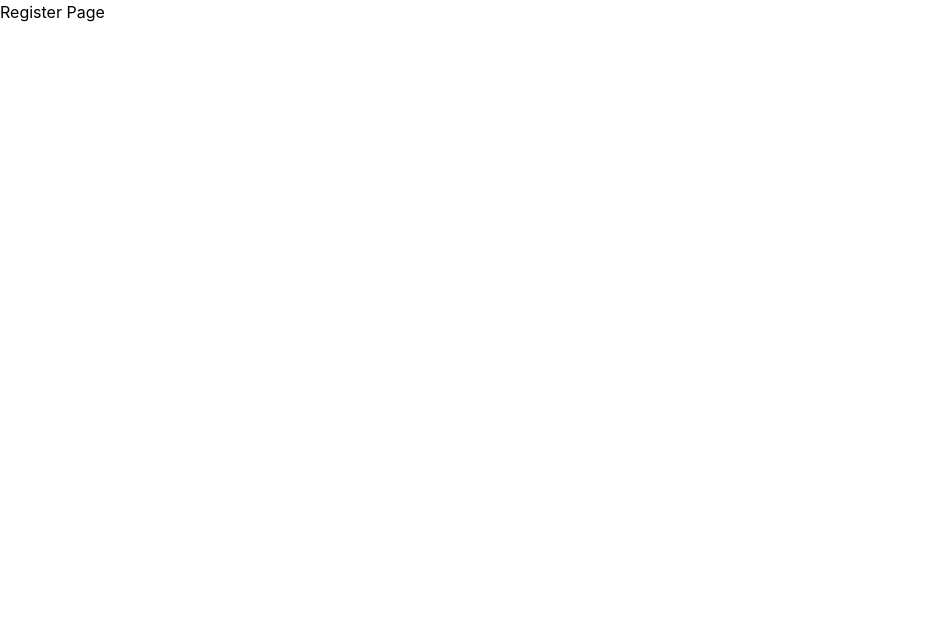
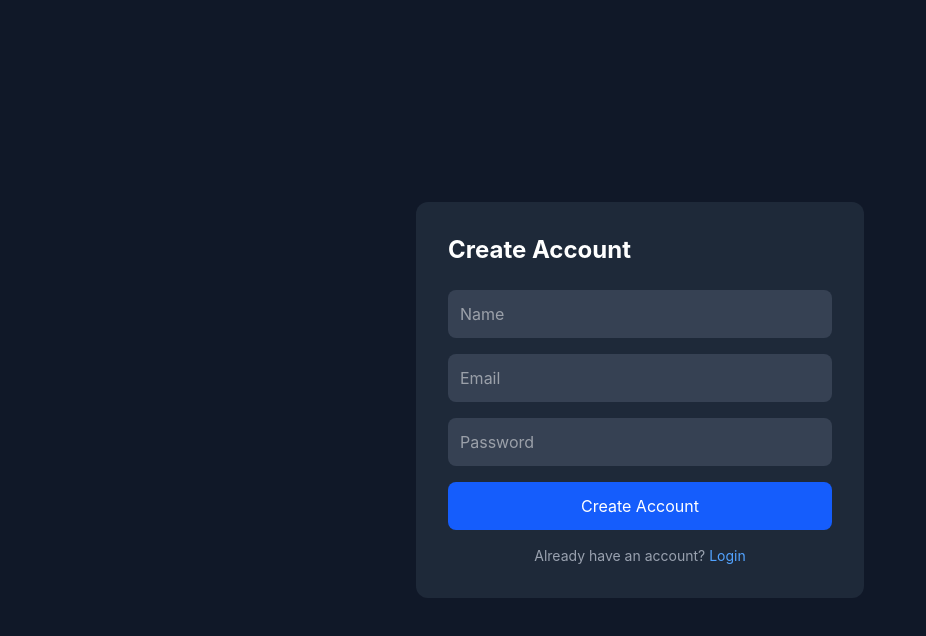
Before and after one commit to shreyasavant11-a11y/SpendInsight, a React app in the folder frontend/: page /register in a window 1280 px wide. Shown: the top 636 px of the page, without its empty margins (0-926 px from the left). Built offline with nearby package versions, Linux system fonts and the light colour scheme; the HTML template or start-up script is replaced by a standard one.

Commit message:
login and register pages completed

```diff
--- a/frontend/src/pages/Login.jsx
+++ b/frontend/src/pages/Login.jsx
@@ -1,2 +1,75 @@
-const Login = () => <div>Login Page</div>;
+import { useState } from 'react';
+import { useNavigate, Link } from 'react-router-dom';
+import { useAuth } from '../context/AuthContext';
+import API from '../api/axios';
+
+const Login = () => {
+  const [email, setEmail] = useState('');
+  const [password, setPassword] = useState('');
+  const [error, setError] = useState('');
+  const [loading, setLoading] = useState(false);
+
+  const { login } = useAuth();
+  const navigate = useNavigate();
+
+  const handleLogin = async (e) => {
+    e.preventDefault();
+
+    if (!email || !password) {
+      setError('All fields are required');
+      return;
+    }
+
+    setLoading(true);
+    try {
+      const response = await API.post('/auth/login', { email, password });
+      login(response.data);
+      navigate('/dashboard');
+    } catch (err) {
+      setError(err.response?.data?.error || 'Something went wrong');
+    } finally {
+      setLoading(false);
+    }
+  };
+
+  return (
+    <div className="min-h-screen bg-gray-900 flex items-center justify-center">
+      <div className="bg-gray-800 rounded-xl p-8 w-full max-w-md">
+        <h2 className="text-white text-2xl font-bold mb-6">Login</h2>
+
+        {error && <p className="text-red-400 text-sm mb-4">{error}</p>}
+
+        <input
+          type="email"
+          placeholder="Email"
+          value={email}
+          onChange={(e) => setEmail(e.target.value)}
+          className="w-full bg-gray-700 text-white rounded-lg p-3 mb-4"
+        />
+        <input
+          type="password"
+          placeholder="Password"
+          value={password}
+          onChange={(e) => setPassword(e.target.value)}
+          className="w-full bg-gray-700 text-white rounded-lg p-3 mb-4"
+        />
+        <button
+          onClick={handleLogin}
+          disabled={loading}
+          className="w-full bg-blue-600 hover:bg-blue-700 text-white rounded-lg p-3 mb-4"
+        >
+          {loading ? 'Logging in...' : 'Login'}
+        </button>
+
+        <p className="text-gray-400 text-sm text-center">
+          Don't have an account?{' '}
+          <Link to="/register" className="text-blue-400 hover:underline">
+            Register
+          </Link>
+        </p>
+      </div>
+    </div>
+  );
+};
+
 export default Login;
--- a/frontend/src/pages/Register.jsx
+++ b/frontend/src/pages/Register.jsx
@@ -1,2 +1,98 @@
-const Register = () => <div>Register Page</div>;
+import { useState } from 'react';
+import { useNavigate, Link } from 'react-router-dom';
+import API from '../api/axios';
+
+const Register = () => {
+  const [name, setName] = useState('');
+  const [email, setEmail] = useState('');
+  const [password, setPassword] = useState('');
+  const [error, setError] = useState('');
+  const [success, setSuccess] = useState('');
+  const [loading, setLoading] = useState(false);
+
+  const navigate = useNavigate();
+
+  const handleRegister = async (e) => {
+    e.preventDefault();
+
+    if (!name || !email || !password) {
+      setError('All fields are required');
+      return;
+    }
+
+    if (
+      password.length < 8 ||
+      !/[A-Z]/.test(password) ||
+      !/[a-z]/.test(password) ||
+      !/[!@#$%^&*]/.test(password)
+    ) {
+      setError('Password must be at least 8 characters and contain 1 uppercase, 1 lowercase and 1 special character (!@#$%^&*)');
+      return;
+    }
+
+    if (!/\S+@\S+\.\S+/.test(email)) {
+      setError('Please enter a valid email!');
+      return;
+    }
+
+    setLoading(true);
+    try {
+      await API.post('/auth/register', { name, email, password });
+      setSuccess('Account created! Please login.');
+      navigate('/login');
+    } catch (err) {
+      setError(err.response?.data?.error || 'Something went wrong');
+    } finally {
+      setLoading(false);
+    }
+  };
+
+  return (
+    <div className="min-h-screen bg-gray-900 flex items-center justify-center">
+      <div className="bg-gray-800 rounded-xl p-8 w-full max-w-md">
+        <h2 className="text-white text-2xl font-bold mb-6">Create Account</h2>
+
+        {error && <p className="text-red-400 text-sm mb-4">{error}</p>}
+        {success && <p className="text-green-400 text-sm mb-4">{success}</p>}
+
+        <input
+          type="text"
+          placeholder="Name"
+          value={name}
+          onChange={(e) => setName(e.target.value)}
+          className="w-full bg-gray-700 text-white rounded-lg p-3 mb-4"
+        />
+        <input
+          type="email"
+          placeholder="Email"
+          value={email}
+          onChange={(e) => setEmail(e.target.value)}
+          className="w-full bg-gray-700 text-white rounded-lg p-3 mb-4"
+        />
+        <input
+          type="password"
+          placeholder="Password"
+          value={password}
+          onChange={(e) => setPassword(e.target.value)}
+          className="w-full bg-gray-700 text-white rounded-lg p-3 mb-4"
+        />
+        <button
+          onClick={handleRegister}
+          disabled={loading}
+          className="w-full bg-blue-600 hover:bg-blue-700 disabled:opacity-50 text-white rounded-lg p-3 mb-4"
+        >
+          {loading ? 'Creating account...' : 'Create Account'}
+        </button>
+
+        <p className="text-gray-400 text-sm text-center">
+          Already have an account?{' '}
+          <Link to="/login" className="text-blue-400 hover:underline">
+            Login
+          </Link>
+        </p>
+      </div>
+    </div>
+  );
+};
+
 export default Register;
```
